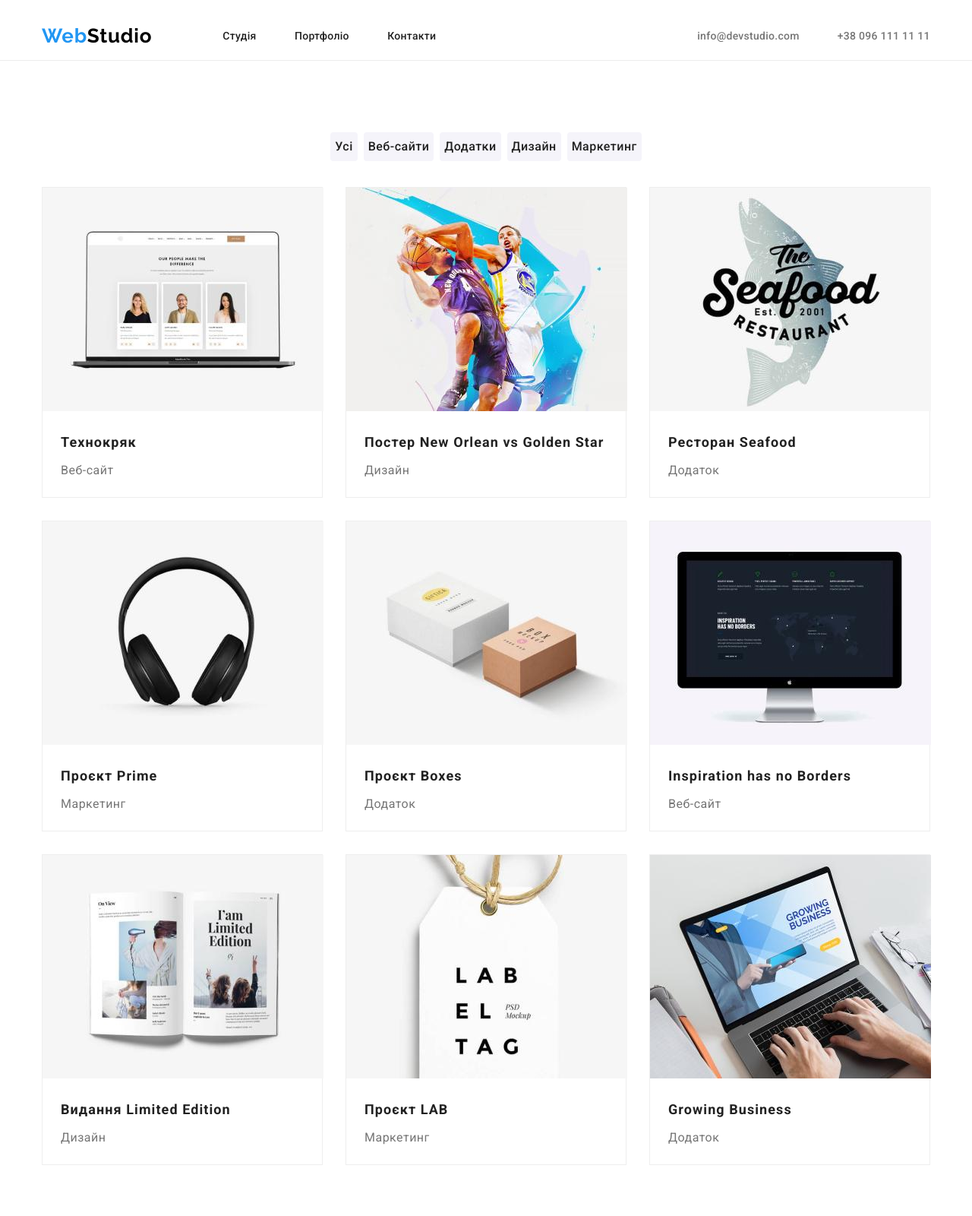
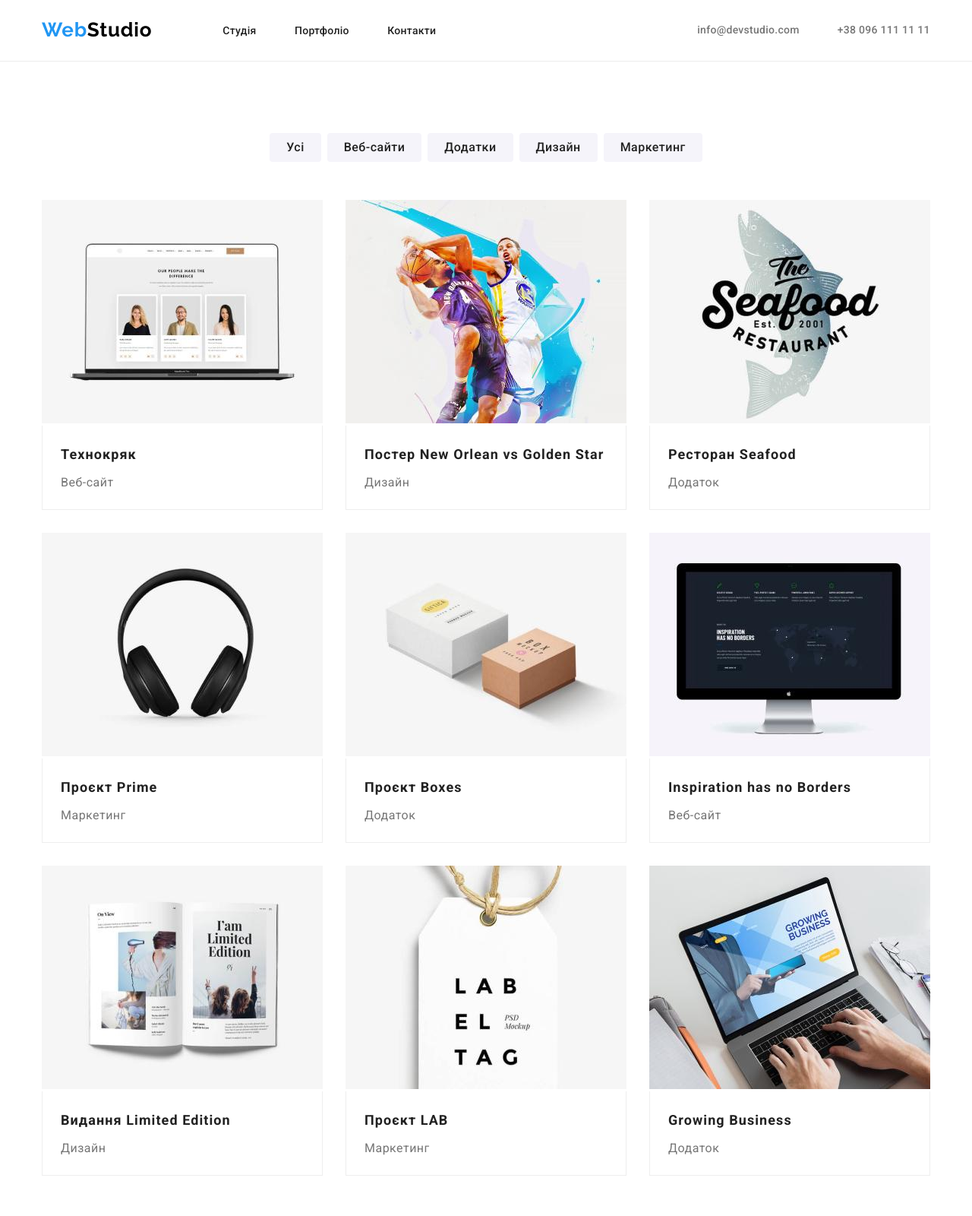
Before and after one commit to AlexKabaiev/goit-markup-hw-03, a plain HTML site: page portfolio.html in a window 1280 px wide. Shown: the top 1600 px of the page at 76% size. Drawn offline with nearby package versions, Linux system fonts and the light colour scheme.

Commit message:
bag-edit

```diff
--- a/css/styles.css
+++ b/css/styles.css
@@ -27,6 +27,11 @@ ul {
   margin: 0;
 }
 
+section {
+  padding-top: 94px;
+  padding-bottom: 94px;
+}
+
 /* Стилизация container */
 .container {
   width: 1200px;
@@ -37,8 +42,6 @@ ul {
 
 /* Header */
 .page-header {
-  height: 80px;
-  text-align: center;
   margin: 0 auto;
   border-bottom: 1px solid #ececec;
 }
@@ -47,12 +50,13 @@ ul {
 .header-nav {
   display: flex;
   align-items: center;
-  padding-top: 32px;
 }
 
 /* Стилизация логотипа шапки*/
 .logo {
   margin-right: 93px;
+  padding-top: 24px;
+  padding-bottom: 25px;
   font-family: 'Raleway';
   font-weight: 700;
   font-size: 26px;
@@ -87,6 +91,8 @@ ul {
 }
 
 .pages-nav .link {
+  padding-top: 32px;
+  padding-bottom: 32px;
   font-weight: 500;
   font-size: 14px;
   line-height: 1.14;
@@ -102,6 +108,8 @@ ul {
 /* Стилизация контактов в шапке */
 .mail-head,
 .tel-head {
+  padding-top: 32px;
+  padding-bottom: 32px;
   font-weight: 500;
   font-size: 14px;
   line-height: 1.14;
@@ -118,7 +126,6 @@ ul {
 /* Стилизация главной секции */
 .hero {
   background-color: var(--color-background);
-  height: 600px;
   text-align: center;
   padding: 200px 0;
 }
@@ -162,7 +169,6 @@ ul {
 
 /* Стилизация секции особенности */
 .features {
-  padding-top: 94px;
 }
 
 .features-list {
@@ -190,13 +196,13 @@ ul {
 .features-text {
   font-weight: 400;
   font-size: 14px;
-  line-height: 1.14;
+  line-height: 1.7;
   letter-spacing: 0.03em;
   color: var(--color-primary);
 }
 /* Стилизация секции нашей работы */
 .work {
-  padding-top: 94px;
+  padding-top: 0;
 }
 
 .work-title {
@@ -215,14 +221,19 @@ ul {
   list-style-type: none;
 }
 
+.work-img {
+  display: block;
+  max-width: 100%;
+  height: auto;
+}
+
 /* Стилизация секции команды */
 .team {
-  padding: 94px 0;
+  background-color: var(--color-button);
 }
 
 .team-title {
   margin-bottom: 50px;
-  padding-top: 94px;
   font-weight: 700;
   font-size: 36px;
   line-height: 1.166;
@@ -245,7 +256,11 @@ ul {
 }
 
 .team-img {
-  margin-bottom: 30px;
+}
+
+.name-card {
+  padding-top: 30px;
+  padding-bottom: 30px;
 }
 
 .team-name {
@@ -264,7 +279,6 @@ ul {
   line-height: 1.19;
   letter-spacing: 0.03em;
   text-align: center;
-  padding-bottom: 30px;
 }
 
 /* Стилизация кнопок на странице Портфолио */
@@ -276,7 +290,7 @@ ul {
   display: flex;
   justify-content: center;
   list-style-type: none;
-  margin-bottom: 34px;
+  margin-bottom: 50px;
 }
 
 .list-button > .menu-item:not(:last-child) {
@@ -284,6 +298,7 @@ ul {
 }
 
 .menu-button {
+  padding: 6px 22px;
   height: 38px;
   font-family: 'Roboto';
   font-weight: 500;
@@ -315,15 +330,19 @@ ul {
 .projects-item {
   width: 370px;
   background: var(--color-white);
-  border: 1px solid #eeeeee;
 }
 
 .projects-img {
-  margin-bottom: 20px;
+}
+
+.projects-name {
+  padding: 20px 24px;
+  border-left: 1px solid #eeeeee;
+  border-right: 1px solid #eeeeee;
+  border-bottom: 1px solid #eeeeee;
 }
 
 .projects-title {
-  padding: 0 24px;
   margin-bottom: 4px;
   font-weight: 700;
   font-size: 18px;
@@ -333,7 +352,6 @@ ul {
 }
 
 .projects-text {
-  padding: 0 24px 20px 24px;
   font-size: 16px;
   line-height: 1.875;
   letter-spacing: 0.03em;
@@ -342,13 +360,13 @@ ul {
 /* Стилизация подвала */
 .page-footer {
   background-color: var(--color-background);
-  height: 252px;
+  padding-top: 60px;
+  padding-bottom: 60px;
 }
 
 .logo-footer {
   display: block;
   margin-bottom: 20px;
-  padding-top: 60px;
   font-family: 'Raleway';
   font-weight: 700;
   font-size: 26px;
@@ -364,7 +382,6 @@ ul {
 /* Стилизация контактов в подвале */
 .footer-address {
   font-style: normal;
-  padding-bottom: 60px;
 }
 
 .footer-contacs {
--- a/portfolio.html
+++ b/portfolio.html
@@ -70,8 +70,10 @@
                 width="370"
                 height="294"
               />
-              <h3 class="projects-title">Технокряк</h3>
-              <p class="projects-text">Веб-сайт</p>
+              <div class="projects-name">
+                <h3 class="projects-title">Технокряк</h3>
+                <p class="projects-text">Веб-сайт</p>
+              </div>
             </li>
             <li class="projects-item">
               <img
@@ -81,8 +83,10 @@
                 width="370"
                 height="294"
               />
+              <div class="projects-name">
               <h3 class="projects-title">Постер New Orlean vs Golden Star</h3>
               <p class="projects-text">Дизайн</p>
+              </div>
             </li>
             <li class="projects-item">
               <img
@@ -92,8 +96,10 @@
                 width="370"
                 height="294"
               />
+              <div class="projects-name">
               <h3 class="projects-title">Ресторан Seafood</h3>
               <p class="projects-text">Додаток</p>
+              </div>
             </li>
             <li class="projects-item">
               <img
@@ -103,8 +109,10 @@
                 width="370"
                 height="294"
               />
+              <div class="projects-name">
               <h3 class="projects-title">Проєкт Prime</h3>
               <p class="projects-text">Маркетинг</p>
+              </div>
             </li>
             <li class="projects-item">
               <img
@@ -114,8 +122,10 @@
                 width="370"
                 height="294"
               />
+              <div class="projects-name">
               <h3 class="projects-title">Проєкт Boxes</h3>
               <p class="projects-text">Додаток</p>
+              </div>
             </li>
             <li class="projects-item">
               <img
@@ -125,8 +135,10 @@
                 width="370"
                 height="294"
               />
+              <div class="projects-name">
               <h3 class="projects-title">Inspiration has no Borders</h3>
               <p class="projects-text">Веб-сайт</p>
+              </div>
             </li>
             <li class="projects-item">
               <img
@@ -136,8 +148,10 @@
                 width="370"
                 height="294"
               />
+              <div class="projects-name">
               <h3 class="projects-title">Видання Limited Edition</h3>
               <p class="projects-text">Дизайн</p>
+              </div>
             </li>
             <li class="projects-item">
               <img
@@ -147,8 +161,10 @@
                 width="370"
                 height="294"
               />
+              <div class="projects-name">
               <h3 class="projects-title">Проєкт LAB</h3>
               <p class="projects-text">Маркетинг</p>
+              </div>
             </li>
             <li class="projects-item">
               <img
@@ -158,8 +174,10 @@
                 width="370"
                 height="294"
               />
+              <div class="projects-name">
               <h3 class="projects-title">Growing Business</h3>
               <p class="projects-text">Додаток</p>
+              </div>
             </li>
           </ul>
         </div>
```
Also changed, not shown: index.html (+8 -0 lines).
